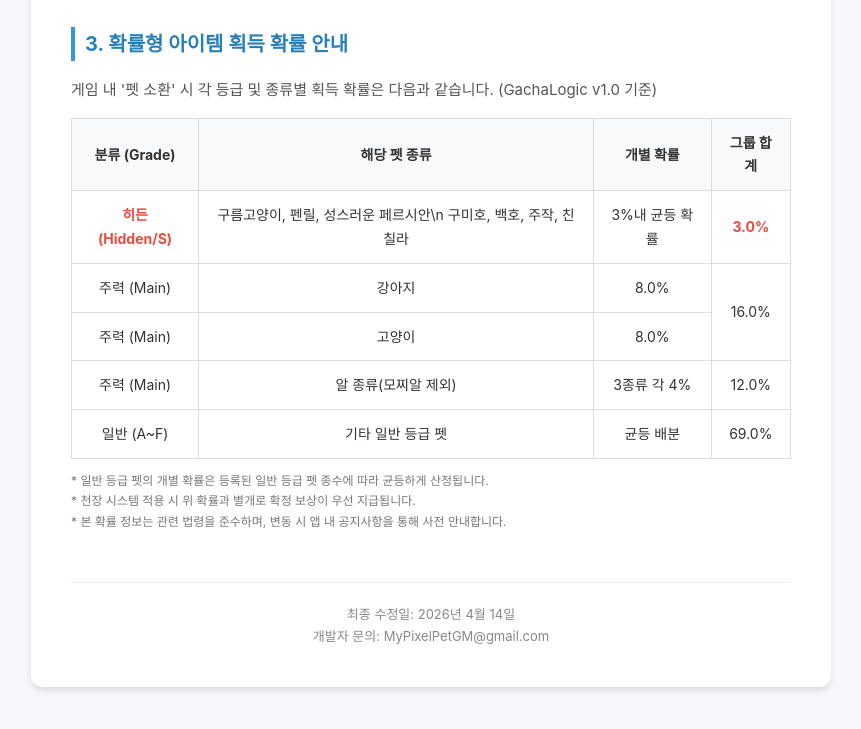
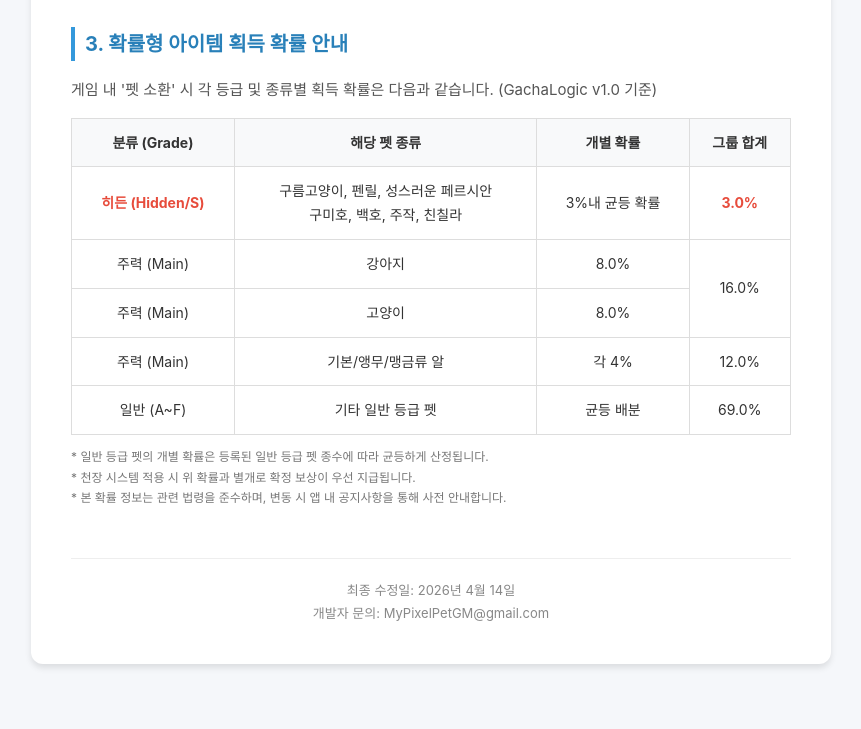
Before and after one commit to siisjo/MyPixelPet-Docs, a plain HTML site: page privacy.html in a window 1280 px wide. Shown: the part 886-1615 px from the top of the page, without its empty margins (209-1070 px from the left). Drawn offline with Linux system fonts and the light colour scheme.

Commit message:
Update privacy.html

```diff
--- a/privacy.html
+++ b/privacy.html
@@ -64,7 +64,7 @@
             <tbody>
                 <tr>
                     <td class="highlight">히든 (Hidden/S)</td>
-                    <td>구름고양이, 펜릴, 성스러운 페르시안\n 구미호, 백호, 주작, 친칠라</td>
+                    <td>구름고양이, 펜릴, 성스러운 페르시안<br>구미호, 백호, 주작, 친칠라</td>
                     <td>3%내 균등 확률</td>
                     <td class="highlight">3.0%</td>
                 </tr>
@@ -81,8 +81,8 @@
                 </tr>
                 <tr>
                     <td>주력 (Main)</td>
-                    <td>알 종류(모찌알 제외)</td>
-                    <td>3종류 각 4%</td>
+                    <td>기본/앵무/맹금류 알</td>
+                    <td>각 4%</td>
                     <td>12.0%</td>
                 </tr>
                 <tr>
```
